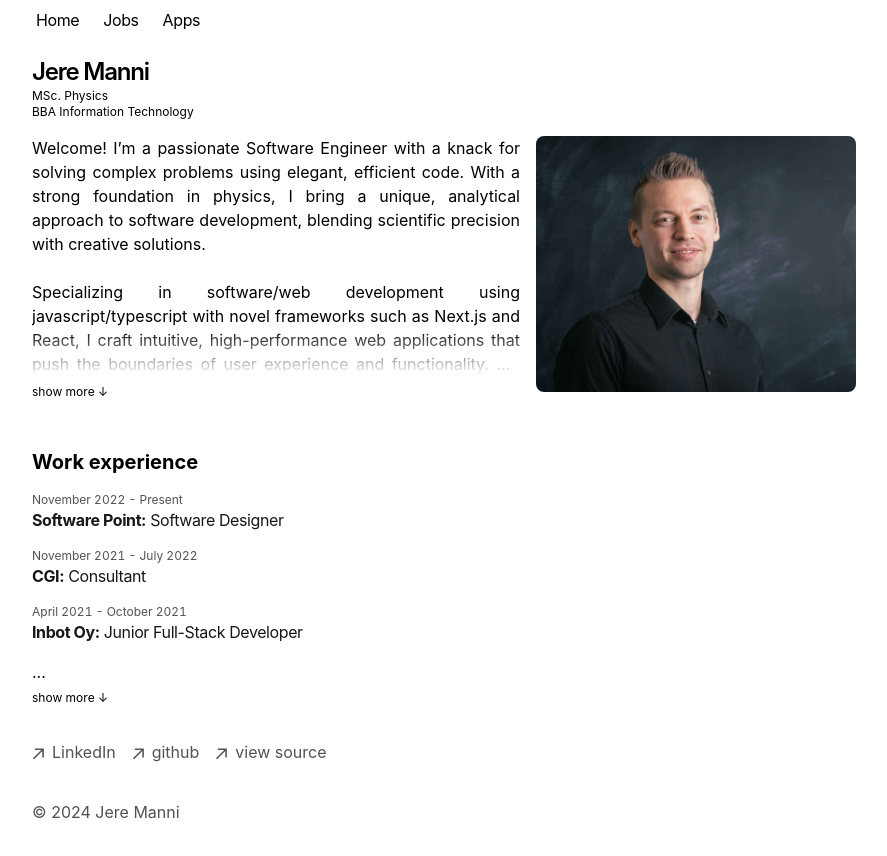
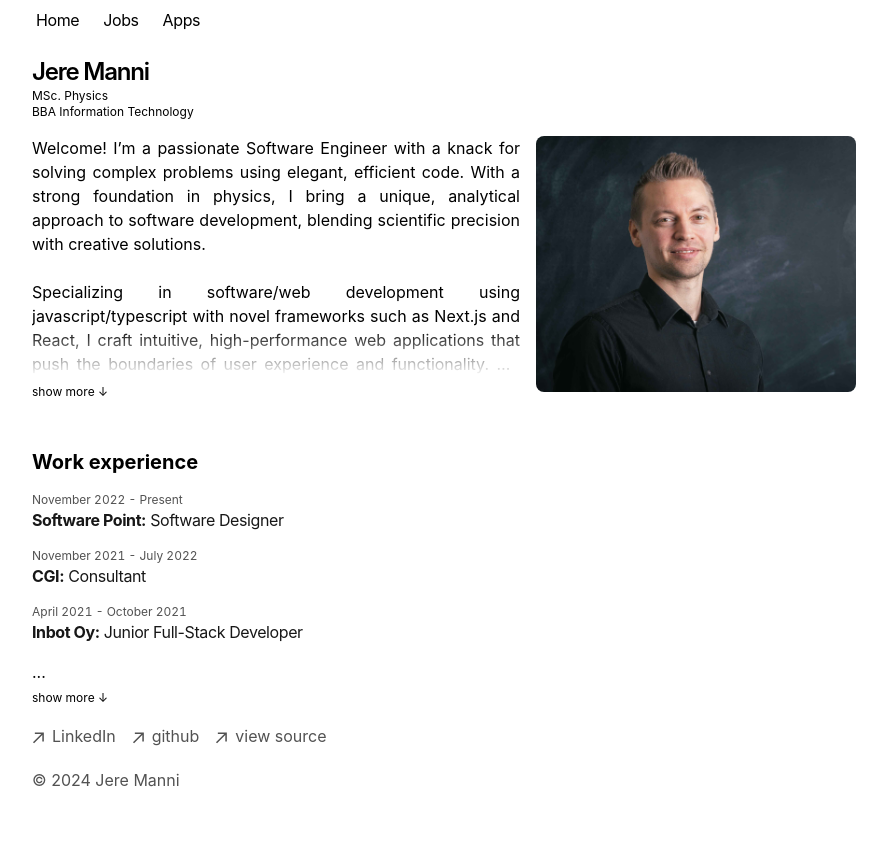
Before and after one commit to Jefishub/portfolio-nextjs, a Next.js app: page / in a window 1280 px wide. Shown: the top 856 px of the page, without its empty margins (112-999 px from the left). After the commit the page ends 808 px from the top, so only its background shows below. Built offline with nearby package versions, Linux system fonts and the light colour scheme.

Commit message:
tweaked layout styling

```diff
--- a/app/components/footer.tsx
+++ b/app/components/footer.tsx
@@ -17,8 +17,8 @@ function ArrowIcon() {
 
 export default function Footer() {
   return (
-    <footer className="mb-16">
-      <ul className="font-sm mt-8 flex flex-col space-x-0 space-y-2 text-neutral-600 md:flex-row md:space-x-4 md:space-y-0 dark:text-neutral-300">
+    <footer className="flex grow flex-col justify-end mb-4">
+      <ul className="font-sm mt-4 flex flex-col space-x-0 space-y-2 text-neutral-600 md:flex-row md:space-x-4 md:space-y-0 dark:text-neutral-300">
         <li>
           <a
             className="flex items-center transition-all hover:text-neutral-800 dark:hover:text-neutral-100"
@@ -53,7 +53,7 @@ export default function Footer() {
           </a>
         </li>
       </ul>
-      <p className="mt-8 text-neutral-600 dark:text-neutral-300">
+      <p className="mt-4 text-neutral-600 dark:text-neutral-300">
         © {new Date().getFullYear()} Jere Manni
       </p>
     </footer>
--- a/app/layout.tsx
+++ b/app/layout.tsx
@@ -45,15 +45,13 @@ export default function RootLayout({
       lang="en"
       className=' overflow-y-scroll'
     >
-      <body className="max-w-5xl mx-auto">
-          <main className="flex-auto min-w-0 flex flex-col px-4">
+      <body className="max-w-5xl mx-auto flex flex-col min-h-screen px-4 content-between">
         <Navbar />
         {children}
         {modal}
         <Footer />
         <Analytics />
         <SpeedInsights />
-          </main>
       </body>
     </html>
   )
--- a/app/page.tsx
+++ b/app/page.tsx
@@ -5,7 +5,7 @@ import { JobsWrapper } from './components/jobs/JobsWrapper'
 
 export default function Page() {
   return (
-    <section className='flex flex-col gap-4'>
+    <main className='flex flex-col gap-4'>
       <div>
         <h1 className="text-2xl font-semibold tracking-tighter">
           Jere Manni
@@ -20,6 +20,6 @@ export default function Page() {
       <div className='mt-8'>
         <JobsWrapper />
       </div>
-    </section>
+    </main>
   )
 }
```
Lines whose indentation alone changed are shown as unchanged.
